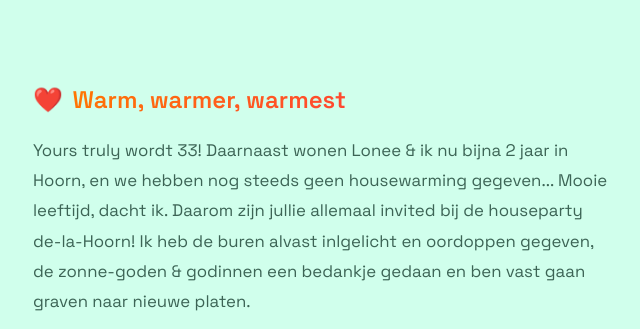
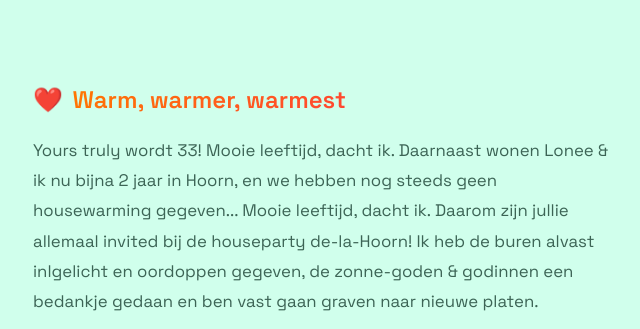
Before and after one commit to Nickabilla/buitenaarts-33, a plain HTML site: page index.html in a window 1280 px wide. Shown: the part 780-1109 px from the top of the page, without its empty margins (319-959 px from the left). Drawn offline with Linux system fonts and the light colour scheme.

Commit message:
Update index.html

```diff
--- a/index.html
+++ b/index.html
@@ -401,7 +401,7 @@ const CONFIG = {
 <section>
   <h2>❤️ <span class="accent">Warm, warmer, warmest</span></h2>
   <ul class="details">
-    <p style="margin-bottom: 1rem;">Yours truly wordt 33! Daarnaast wonen Lonee & ik nu bijna 2 jaar in Hoorn, en we hebben nog steeds geen housewarming gegeven... Mooie leeftijd, dacht ik. Daarom zijn jullie allemaal invited bij de houseparty de-la-Hoorn! Ik heb de buren alvast inlgelicht en oordoppen gegeven, de zonne-goden & godinnen een bedankje gedaan en ben vast gaan graven naar nieuwe platen.</p>
+    <p style="margin-bottom: 1rem;">Yours truly wordt 33! Mooie leeftijd, dacht ik. Daarnaast wonen Lonee & ik nu bijna 2 jaar in Hoorn, en we hebben nog steeds geen housewarming gegeven... Mooie leeftijd, dacht ik. Daarom zijn jullie allemaal invited bij de houseparty de-la-Hoorn! Ik heb de buren alvast inlgelicht en oordoppen gegeven, de zonne-goden & godinnen een bedankje gedaan en ben vast gaan graven naar nieuwe platen.</p>
     <p>Jullie weten allemaal dat we van verkleden houden. Jullie denk ik ook. Wat ik leuk vindt aan verkleden is dat je kan transformeren. En transforminderen. Net als de dag die overgaat in de avond en in de nacht. Elk heeft eigen energie. eigen vibe. Dat leek me leuk om in het feestje te weven... Hoe dat wordt verwoven is deels aan jou... Dus neem lekker verkleedkleren mee. Transformeer & Transforminder!</p>
     </ul>
 </section>
```
